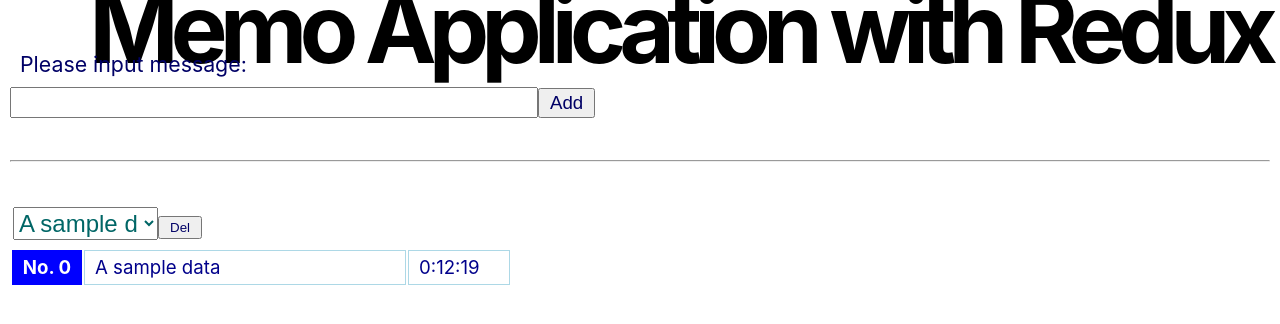
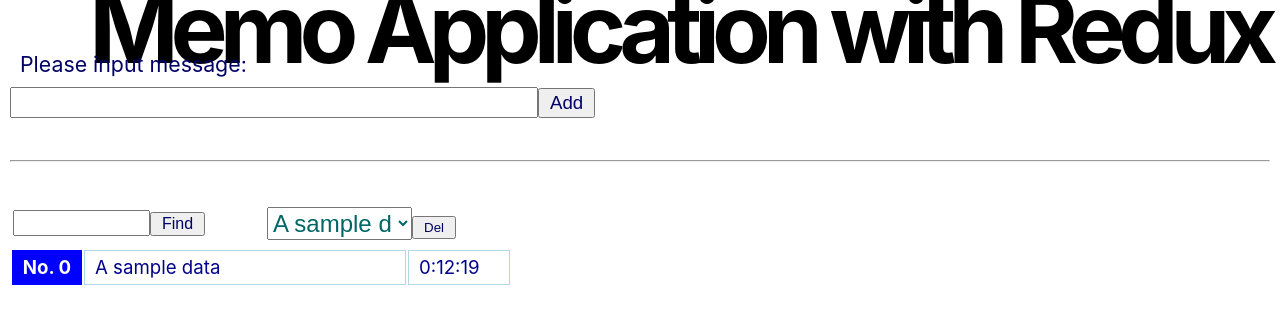
Before and after one commit to murasamejo/reactjs-nextjs-cho-nyumon, a React (Create React App) app: page / in a window 1280 px wide. Shown: the top 324 px of the page. Built offline with nearby package versions, Linux system fonts and the light colour scheme.

Commit message:
feat: 🎸 FindForm コンポーネントを追加した

```diff
--- a/src/App.js
+++ b/src/App.js
@@ -3,7 +3,7 @@ import { connect } from 'react-redux'
 import './App.css'
 import Memo from './memo/Memo'
 import AddForm from './memo/AddForm'
-// import FindForm from './memo/FindForm'
+import FindForm from './memo/FindForm'
 import DelForm from './memo/DelForm'
 
 const App = () => {
@@ -21,7 +21,7 @@ const App = () => {
       <table>
         <tbody>
           <tr>
-            {/* <td style={td}><FindForm /></td> */}
+            <td style={td}><FindForm /></td>
             <td style={td}><DelForm /></td>
           </tr>
         </tbody>
--- a/src/memo/FindForm.js
+++ b/src/memo/FindForm.js
@@ -0,0 +1,38 @@
+import React from 'react'
+import { useState } from 'react'
+import { connect } from 'react-redux'
+import { findMemo } from './Store'
+
+const FindForm = props => {
+  const [find, setFind] = useState('')
+
+  const inputStyle = {
+    fontSize: '14pt',
+    color: '#006',
+    padding: '0px',
+  }
+  const btnStyle = {
+    fontSize: '12pt',
+    color: '#006',
+    padding: '1px 10px',
+  }
+
+  const doChange = e => {
+    setFind(e.target.value)
+  }
+  const doAction = e => {
+    e.preventDefault()
+
+    const action = findMemo(find)
+    props.dispatch(action)
+  }
+
+  return (
+    <form onSubmit={doAction}>
+      <input type="text" size="10" onChange={doChange} style={inputStyle} value={find} />
+      <input type="submit" style={btnStyle} value="Find" />
+    </form>
+  )
+}
+
+export default connect((state) => state)(FindForm)
--- a/src/memo/Store.js
+++ b/src/memo/Store.js
@@ -65,6 +65,7 @@ export const deleteReduce = (state, action) => {
 export const findReduce = (state, action) => {
   const f = action.find
   const fdata = []
+
   state.data.forEach((value) => {
     if (value.message.indexOf(f) >= 0) {
       fdata.push(value)
@@ -74,6 +75,7 @@ export const findReduce = (state, action) => {
   return {
     data: state.data,
     message: 'find "' + f + '":',
+    mode: 'find',
     fdata: fdata
   }
 }
```
